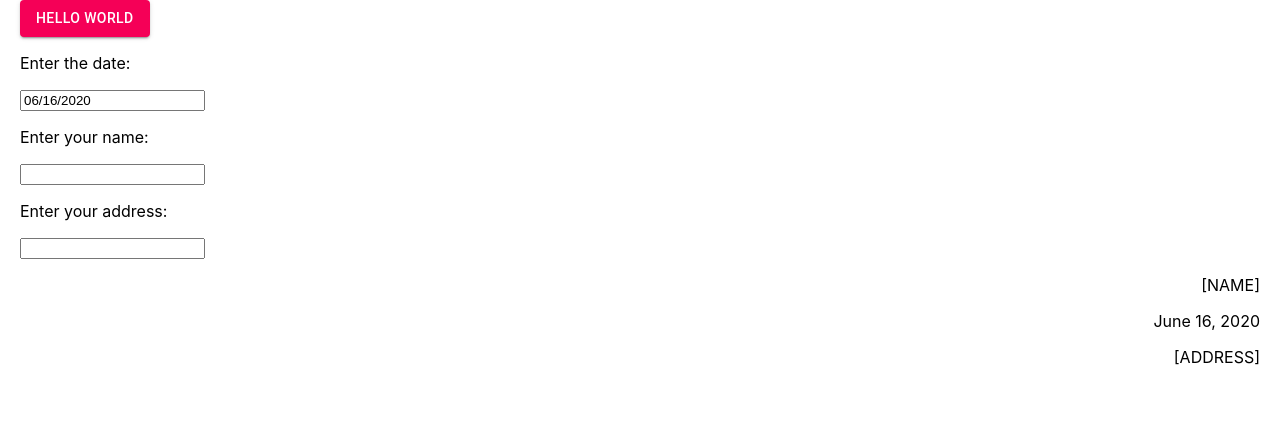
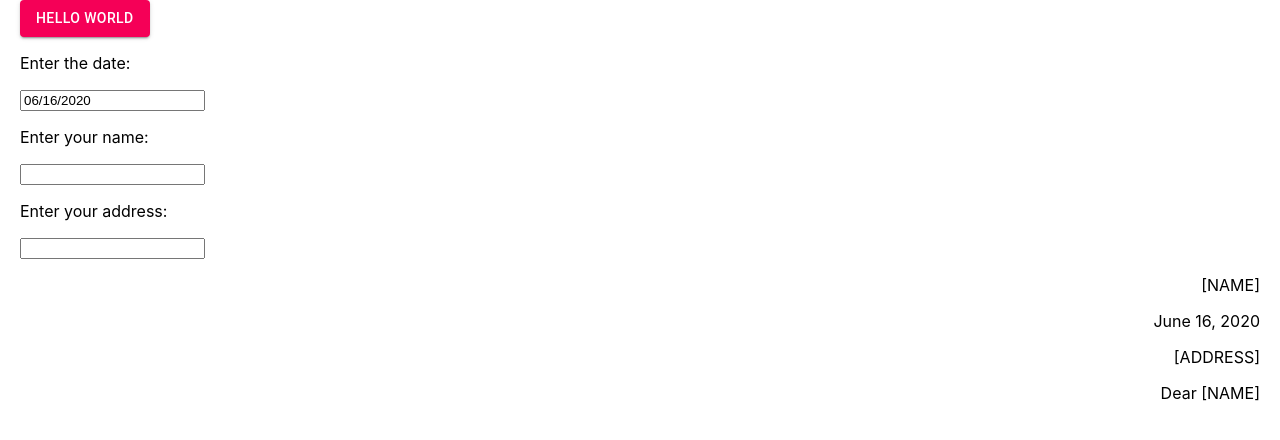
Before and after one commit to darienhong/smbusinesslegal.com, a React (Create React App) app in the folder smblegal/: page / in a window 1280 px wide. Shown: the top 440 px of the page. Built offline with nearby package versions, Linux system fonts and the light colour scheme.

Commit message:
fixing a bug

```diff
--- a/smblegal/src/Document.jsx
+++ b/smblegal/src/Document.jsx
@@ -12,6 +12,7 @@ export default class Questions extends Component {
         <p>{this.props.name}</p>
         <p>{this.props.date}</p>
         <p>{this.props.address}</p>
+        <p>Dear {this.props.name}</p>
       </div>
 
     );
```
